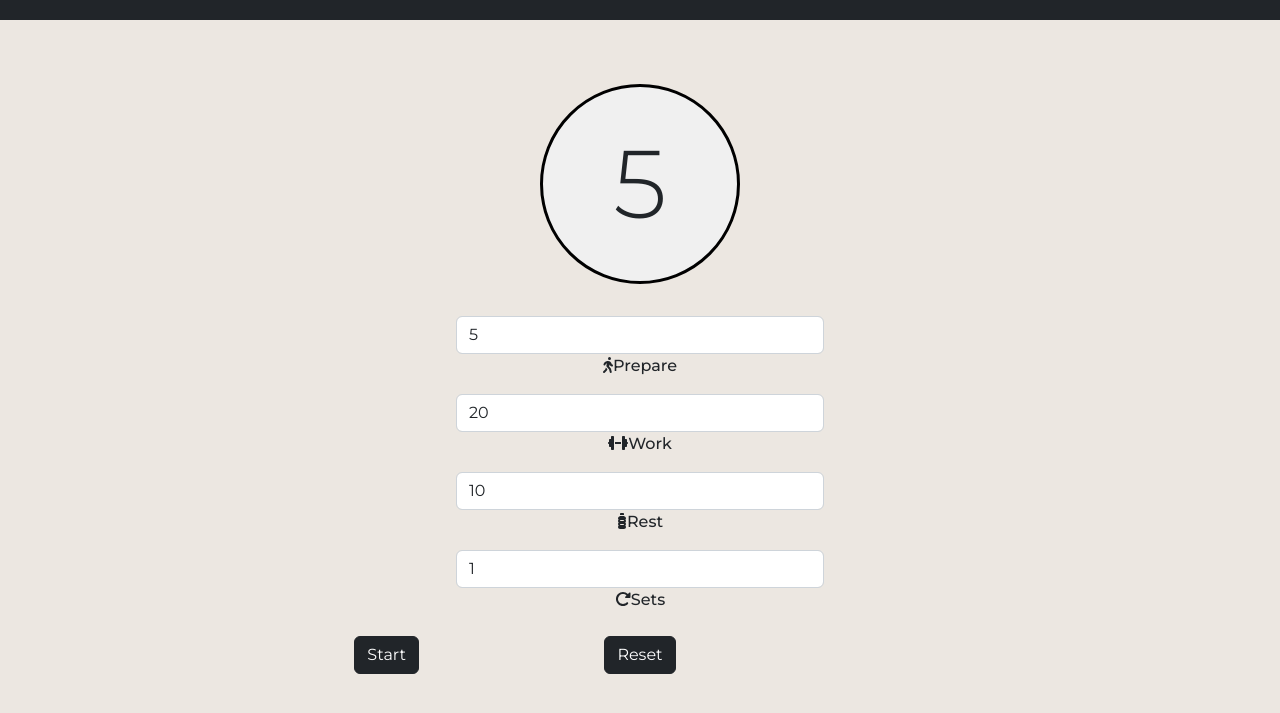
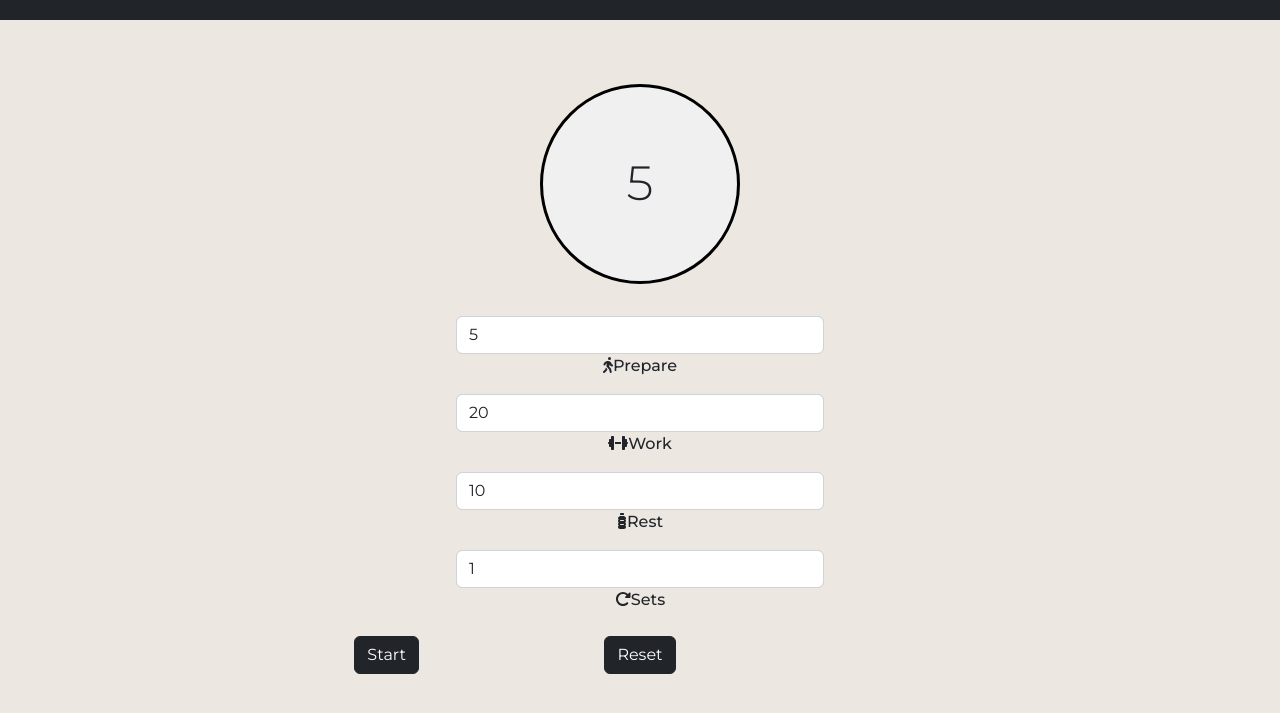
Before and after one commit to JasminInneh/TabataTempo-JasminInneh, a React app: page / in a window 1280 px wide. Shown: the part 51-764 px from the top of the page. Built offline with nearby package versions, Linux system fonts and the light colour scheme.

Commit message:
adjusted the font size of the good work at the end

```diff
--- a/src/js/component/Timer.jsx
+++ b/src/js/component/Timer.jsx
@@ -21,10 +21,9 @@ const Timer = () => {
   const [currentSet, setCurrentSet] = useState(1);
   const [isResting, setIsResting] = useState(false);
   const [showBegin, setShowBegin] = useState(false);
-  const [showRest, setShowRest] = useState(false);
 
   const countdownAudioRef = useRef(new Audio(countdownAudio));
-  const refereeWhistleBlowRef = useRef(new Audio(refereeWhistleBlow));
+  const refereeWhistleBlowRef = useRef(new Audio(refereeWhistleBlow));  // Reference for the workout sound
 
   useEffect(() => {
     let interval;
@@ -41,30 +40,27 @@ const Timer = () => {
       countdownAudioRef.current.pause();
       countdownAudioRef.current.currentTime = 0;
       if (!isResting) {
-        refereeWhistleBlowRef.current.play();
+        refereeWhistleBlowRef.current.play();  // Play workout sound when workout starts
         setIsResting(true);
         setShowBegin(false);
         setTimeLeft(workTime);
       } else {
-        // Begin rest logic
-        refereeWhistleBlowRef.current.pause();
+        refereeWhistleBlowRef.current.pause();  // Ensure the workout sound stops when transitioning to rest
         refereeWhistleBlowRef.current.currentTime = 0;
         if (currentSet < sets) {
-          setShowRest(true); // Display "Rest" message
-          setTimeout(() => {
-            setShowRest(false); // Remove "Rest" message
-            setIsResting(false);
-            setCurrentSet(currentSet + 1);
-            setTimeLeft(restTime);
-          }, 1000);
+          setIsResting(false);
+          setCurrentSet(currentSet + 1);
+          setTimeLeft(restTime);
         } else {
           setTimeLeft("Good work!");
           setIsActive(false);
         }
       }
+    } else if (timeLeft === 0 && !isActive && isResting) {
+      setShowBegin(true);
     }
     return () => clearInterval(interval);
-  }, [isActive, timeLeft, currentSet, isResting, sets, workTime, restTime]);
+  }, [isActive, timeLeft, currentSet, isResting, sets, workTime, restTime, prepareTime]);
 
   const toggleTimer = () => {
     setIsActive(!isActive);
@@ -75,18 +71,16 @@ const Timer = () => {
     setCurrentSet(1);
     setIsResting(false);
     setShowBegin(false);
-    setShowRest(false); // Reset the rest message display
     setTimeLeft(prepareTime);
-    refereeWhistleBlowRef.current.pause();
+    refereeWhistleBlowRef.current.pause();  // Stop workout sound on reset
     refereeWhistleBlowRef.current.currentTime = 0;
   };
-
   return (
     <div className="container mt-5">
       <div className="row justify-content-center">
         <div className="col-12 col-md-8 text-center">
           <div className="countdown-circle">
-            <h1 className="display-1">{showBegin ? "Begin!" : showRest ? "Rest" : timeLeft}</h1>
+            <h1 className="display-1">{showBegin ? "Begin!" : timeLeft}</h1>
           </div>
         </div>
       </div>
--- a/src/styles/timer.css
+++ b/src/styles/timer.css
@@ -27,6 +27,6 @@ body {
 }
 
 .countdown-circle h1 {
-  font-size: 6rem;
+  font-size: 3rem;
   margin: 0;
 }
```
